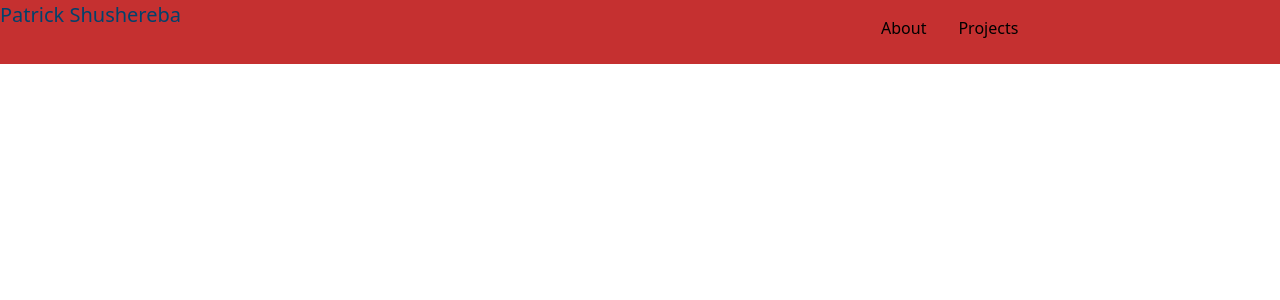
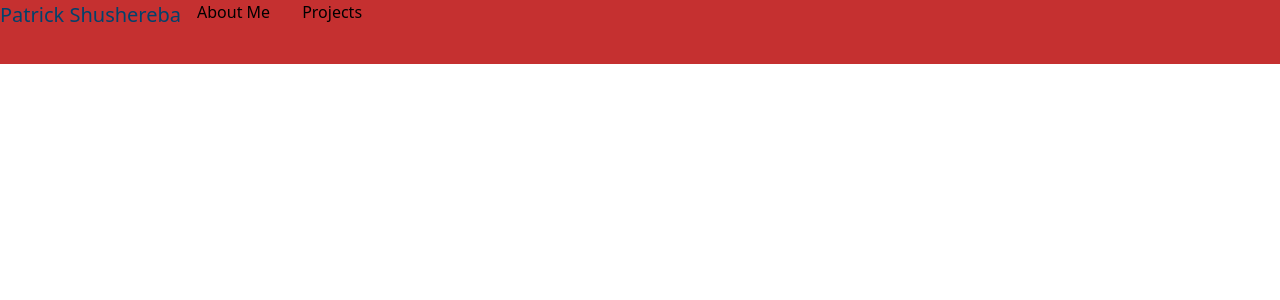
Before and after one commit to pshushereba/portfolio, a Next.js app: page / in a window 1280 px wide. Shown: the top 300 px of the page. Built offline with nearby package versions, Linux system fonts and the light colour scheme.

Commit message:
Fixed _app.js

```diff
--- a/components/layout/Header.js
+++ b/components/layout/Header.js
@@ -5,9 +5,9 @@ const Header = () => {
     <div className="bg-red-700 w-full h-16">
       <div className="flex">
         <h2 className="text-blue-400 text-xl">Patrick Shushereba</h2>
-        <div className="flex flex-row w-2/3 justify-end align-middle">
+        <div>
           <Link href="/about">
-            <a className="m-4">About</a>
+            <a className="m-4">About Me</a>
           </Link>
           <Link href="/projects">
             <a className="m-4">Projects</a>
--- a/components/layout/index.js
+++ b/components/layout/index.js
@@ -1,9 +1,11 @@
-import Header from "../Layout/Header";
+import Header from "../Layout/Header.js";
 
-export default ({ children }) => {
+const Layout = ({ children }) => {
   return (
     <div>
       <Header />
     </div>
   );
 };
+
+export default Layout;
--- a/pages/_app.js
+++ b/pages/_app.js
@@ -1,12 +1,8 @@
-import React from "react";
 import App from "next/app";
 import "../styles/styles.css";
 
-class MyApp extends App {
-  render() {
-    const { Component, pageProps } = this.props;
-    return <Component {...pageProps} />;
-  }
+function MyApp({ Component, pageProps }) {
+  return <Component {...pageProps} />;
 }
 
 export default MyApp;
--- a/pages/index.js
+++ b/pages/index.js
@@ -4,7 +4,7 @@ const Index = ({ title, description, ...props }) => {
   return (
     <div>
       <Layout>
-        <p>Hello, world!</p>
+        <p className="text-lg">Hello, world!</p>
       </Layout>
     </div>
   );
```
Also changed, not shown: 1 other file (tests, documents, lock files or other folders).
